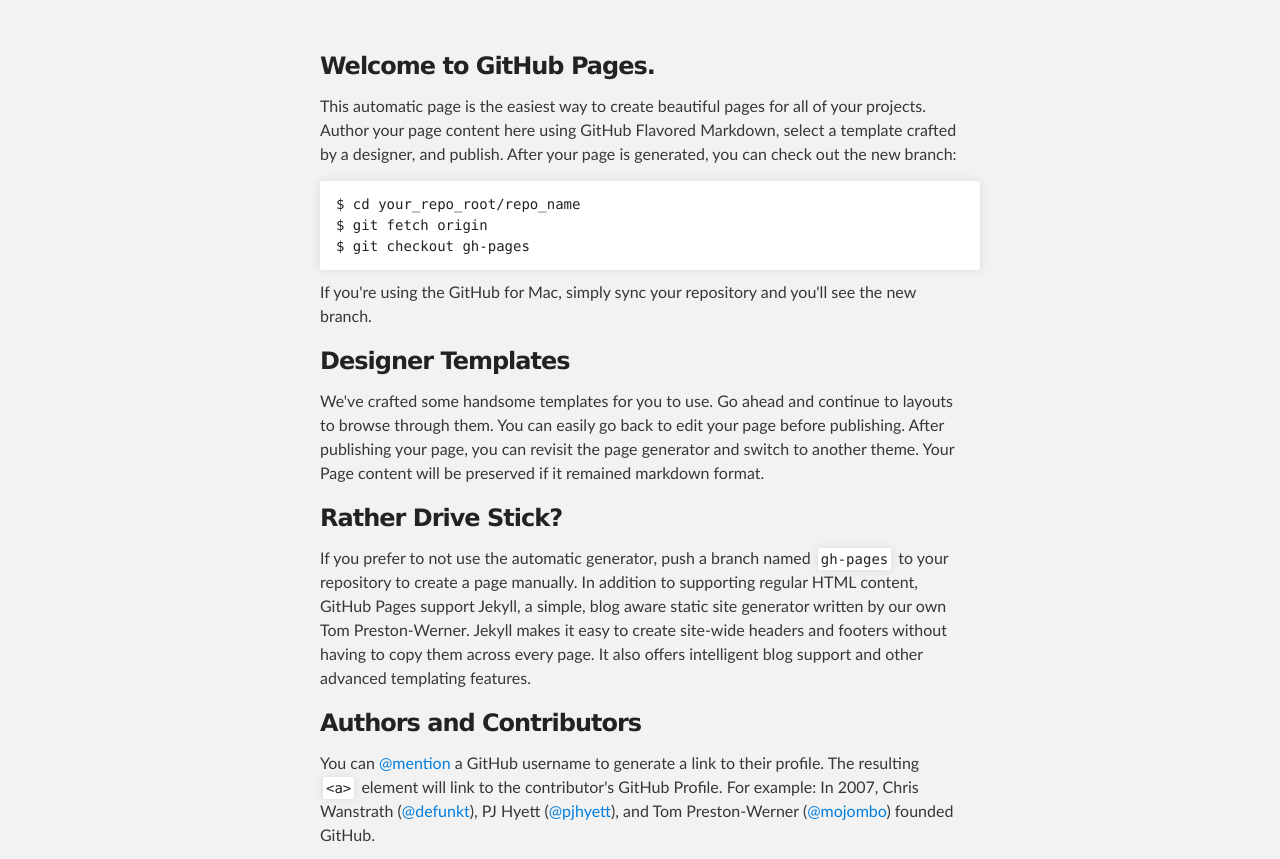
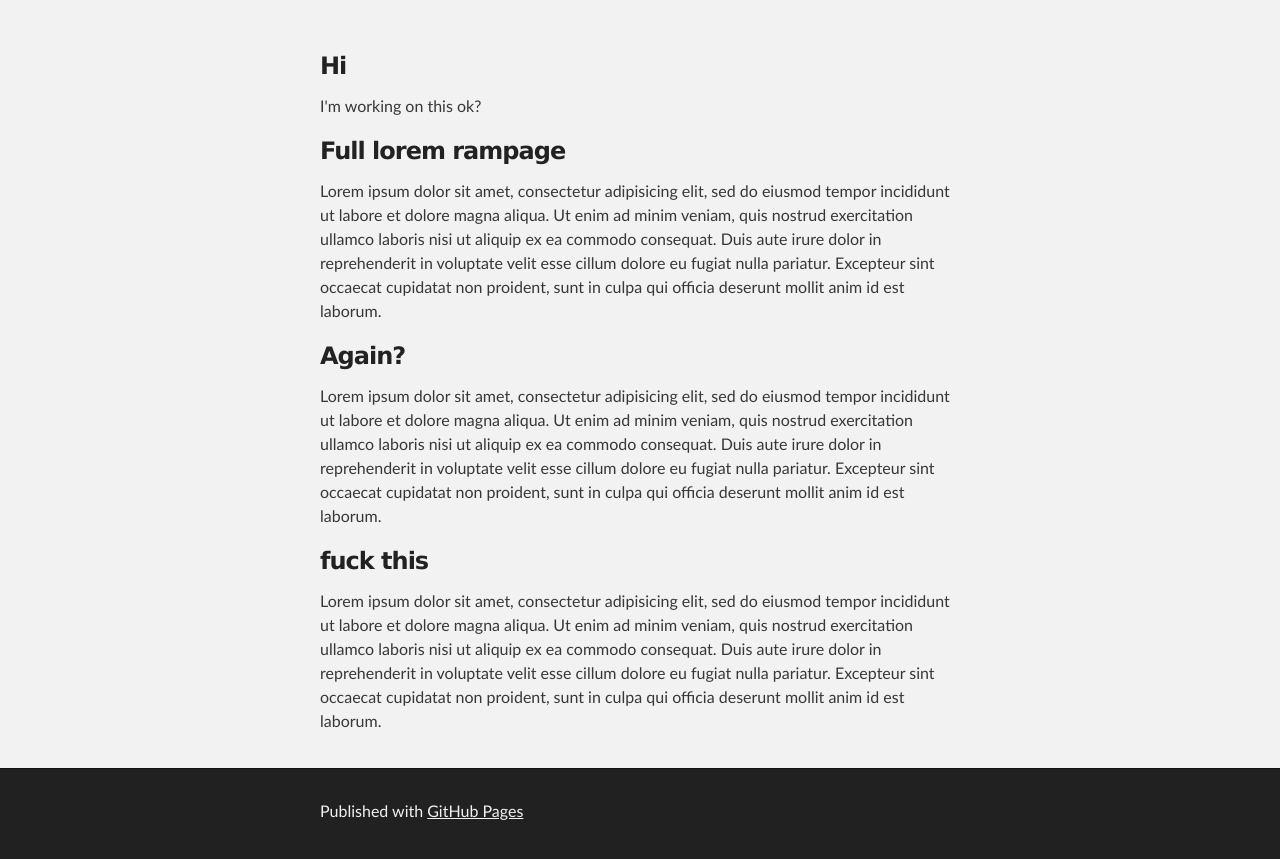
Before and after one commit to mameli/mameli.github.io, a plain HTML site: page index.html in a window 1280 px wide. Shown: the part 176-1035 px from the top of the page. Drawn offline with Linux system fonts and the light colour scheme.

Commit message:
content changes

```diff
--- a/index.html
+++ b/index.html
@@ -21,7 +21,7 @@
     <header class="inner">
       <a id="forkme_banner" href="https://github.com/mameli">View on GitHub</a>
 
-          <h1 id="project_title">Mameli.GitHub.io</h1>
+      <h1 id="project_title">Mameli homepage</h1>
       <h2 id="project_tagline"></h2>
 
     </header>
@@ -30,38 +30,32 @@
   <!-- MAIN CONTENT -->
   <div id="main_content_wrap" class="outer">
     <section id="main_content" class="inner">
+      <h3>Hi
+        <a id="designer-templates" class="anchor" href="#designer-templates" aria-hidden="true"><span class="octicon octicon-link"></span></a></h3>
+        <p>
+          I'm working on this ok?
+        </p>
         <h3>
-<a id="welcome-to-github-pages" class="anchor" href="#welcome-to-github-pages" aria-hidden="true"><span class="octicon octicon-link"></span></a>Welcome to GitHub Pages.</h3>
-
-<p>This automatic page is the easiest way to create beautiful pages for all of your projects. Author your page content here using GitHub Flavored Markdown, select a template crafted by a designer, and publish. After your page is generated, you can check out the new branch:</p>
-
-<pre><code>$ cd your_repo_root/repo_name
-$ git fetch origin
-$ git checkout gh-pages
-</code></pre>
-
-<p>If you're using the GitHub for Mac, simply sync your repository and you'll see the new branch.</p>
 
           <h3>
-<a id="designer-templates" class="anchor" href="#designer-templates" aria-hidden="true"><span class="octicon octicon-link"></span></a>Designer Templates</h3>
+            <a id="rather-drive-stick" class="anchor" href="#rather-drive-stick" aria-hidden="true"><span class="octicon octicon-link"></span></a>Full lorem rampage</h3>
 
-<p>We've crafted some handsome templates for you to use. Go ahead and continue to layouts to browse through them. You can easily go back to edit your page before publishing. After publishing your page, you can revisit the page generator and switch to another theme. Your Page content will be preserved if it remained markdown format.</p>
+            <p>
+              Lorem ipsum dolor sit amet, consectetur adipisicing elit, sed do eiusmod tempor incididunt ut labore et dolore magna aliqua. Ut enim ad minim veniam, quis nostrud exercitation ullamco laboris nisi ut aliquip ex ea commodo consequat. Duis aute irure dolor in reprehenderit in voluptate velit esse cillum dolore eu fugiat nulla pariatur. Excepteur sint occaecat cupidatat non proident, sunt in culpa qui officia deserunt mollit anim id est laborum.
+            </p>
 
             <h3>
-<a id="rather-drive-stick" class="anchor" href="#rather-drive-stick" aria-hidden="true"><span class="octicon octicon-link"></span></a>Rather Drive Stick?</h3>
+              <a id="authors-and-contributors" class="anchor" href="#authors-and-contributors" aria-hidden="true"><span class="octicon octicon-link"></span></a>Again?</h3>
 
-<p>If you prefer to not use the automatic generator, push a branch named <code>gh-pages</code> to your repository to create a page manually. In addition to supporting regular HTML content, GitHub Pages support Jekyll, a simple, blog aware static site generator written by our own Tom Preston-Werner. Jekyll makes it easy to create site-wide headers and footers without having to copy them across every page. It also offers intelligent blog support and other advanced templating features.</p>
+              <p>
+                Lorem ipsum dolor sit amet, consectetur adipisicing elit, sed do eiusmod tempor incididunt ut labore et dolore magna aliqua. Ut enim ad minim veniam, quis nostrud exercitation ullamco laboris nisi ut aliquip ex ea commodo consequat. Duis aute irure dolor in reprehenderit in voluptate velit esse cillum dolore eu fugiat nulla pariatur. Excepteur sint occaecat cupidatat non proident, sunt in culpa qui officia deserunt mollit anim id est laborum.
+              </p>
+              <h3>
+                <a id="support-or-contact" class="anchor" href="#support-or-contact" aria-hidden="true"><span class="octicon octicon-link"></span></a>fuck this</h3>
 
-<h3>
-<a id="authors-and-contributors" class="anchor" href="#authors-and-contributors" aria-hidden="true"><span class="octicon octicon-link"></span></a>Authors and Contributors</h3>
-
-<p>You can <a href="https://github.com/blog/821" class="user-mention">@mention</a> a GitHub username to generate a link to their profile. The resulting <code>&lt;a&gt;</code> element will link to the contributor's GitHub Profile. For example: In 2007, Chris Wanstrath (<a href="https://github.com/defunkt" class="user-mention">@defunkt</a>), PJ Hyett (<a href="https://github.com/pjhyett" class="user-mention">@pjhyett</a>), and Tom Preston-Werner (<a href="https://github.com/mojombo" class="user-mention">@mojombo</a>) founded GitHub.</p>
-
-<h3>
-<a id="support-or-contact" class="anchor" href="#support-or-contact" aria-hidden="true"><span class="octicon octicon-link"></span></a>Support or Contact</h3>
-
-<p>Having trouble with Pages? Check out the documentation at <a href="https://help.github.com/pages">https://help.github.com/pages</a> or contact <a href="mailto:support@github.com">support@github.com</a> and we’ll help you sort it out.</p>
-      </section>
+                <p>
+                  Lorem ipsum dolor sit amet, consectetur adipisicing elit, sed do eiusmod tempor incididunt ut labore et dolore magna aliqua. Ut enim ad minim veniam, quis nostrud exercitation ullamco laboris nisi ut aliquip ex ea commodo consequat. Duis aute irure dolor in reprehenderit in voluptate velit esse cillum dolore eu fugiat nulla pariatur. Excepteur sint occaecat cupidatat non proident, sunt in culpa qui officia deserunt mollit anim id est laborum.
+                </p>              </section>
               </div>
 
               <!-- FOOTER  -->
```
Lines whose indentation alone changed are shown as unchanged.
